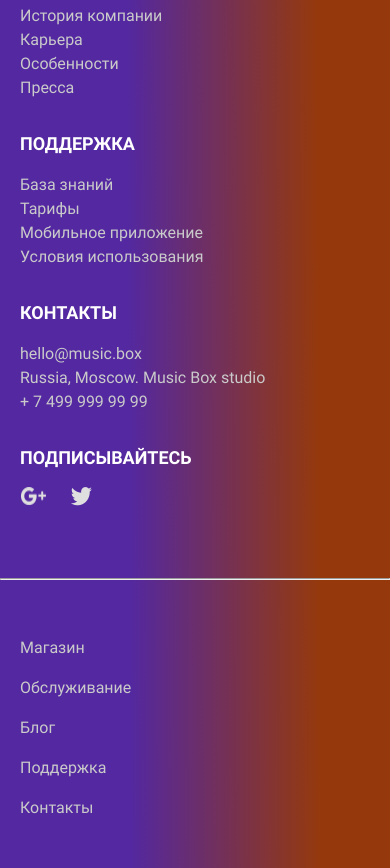
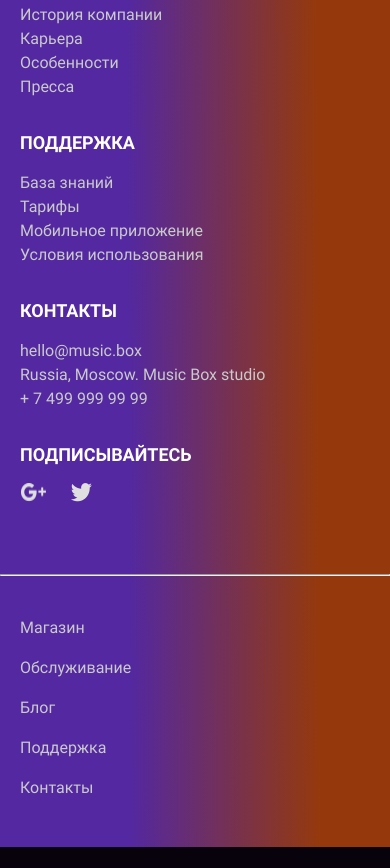
Before and after one commit to JaroslavRusanov/layout-designer-project-56, a website: page src/index.html in a window 390 px wide. Shown: the part 5224-6092 px from the top of the page. After the commit the page ends 6071 px from the top, so only its background shows below. Drawn offline with Linux system fonts and the light colour scheme.

Commit message:
CITest 15

```diff
--- a/src/css/style.css
+++ b/src/css/style.css
@@ -498,7 +498,7 @@ nav a {
 }
 
 .footer-top {
-  padding: 4rem 100px 4.5rem;
+  padding: 62px 100px 4.5rem;
   gap: 2.5rem;
 }
 
@@ -508,7 +508,7 @@ nav a {
 
 .footer-col h2 {
   margin: 0;
-  margin-bottom: 1rem;
+  margin-bottom: 15px;
   font: 18px/27px "Roboto Bold", sans-serif;
   color: #fff;
 }
@@ -527,7 +527,7 @@ nav a {
 }
 
 .footer-bottom {
-  padding: 2.5rem 100px 3rem;
+  padding: 2.5rem 100px 49px;
   gap: 1rem;
 }
 
@@ -547,7 +547,7 @@ hr {
   }
 
   .footer-bottom {
-    padding: 3.5rem 20px 3rem;
+    padding: 2.5rem 20px 47px;
     flex-direction: column;
   }
 }
--- a/src/scss/sections/footer.scss
+++ b/src/scss/sections/footer.scss
@@ -3,7 +3,7 @@
 }
 
 .footer-top {
-  padding: 4rem 100px 4.5rem;
+  padding: 62px 100px 4.5rem;
   @extend %row;
   gap: 2.5rem;
 }
@@ -11,7 +11,7 @@
 .footer-col {
   h2 {
     @include mg-reset;
-    margin-bottom: 1rem;
+    margin-bottom: 15px;
     font: 18px/27px "Roboto Bold", sans-serif;
     color: $white;
   }
@@ -35,7 +35,7 @@
 }
 
 .footer-bottom {
-  padding: 2.5rem 100px 3rem;
+  padding: 2.5rem 100px 49px;
   @extend %row;
   gap: 1rem;
 
@@ -56,7 +56,7 @@ hr {
   }
 
   .footer-bottom {
-    padding: 3.5rem 20px 3rem;
+    padding: 2.5rem 20px 47px;
     flex-direction: column;
   }
 }
```
